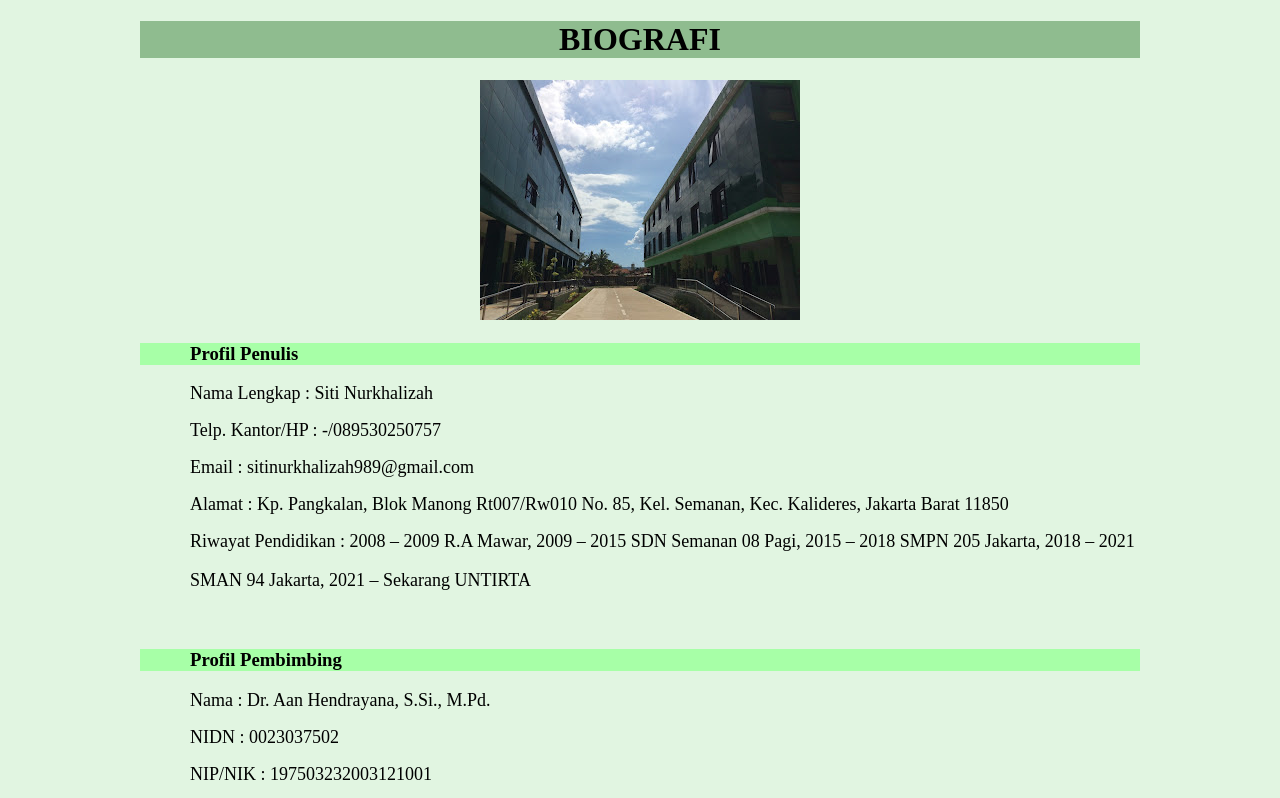
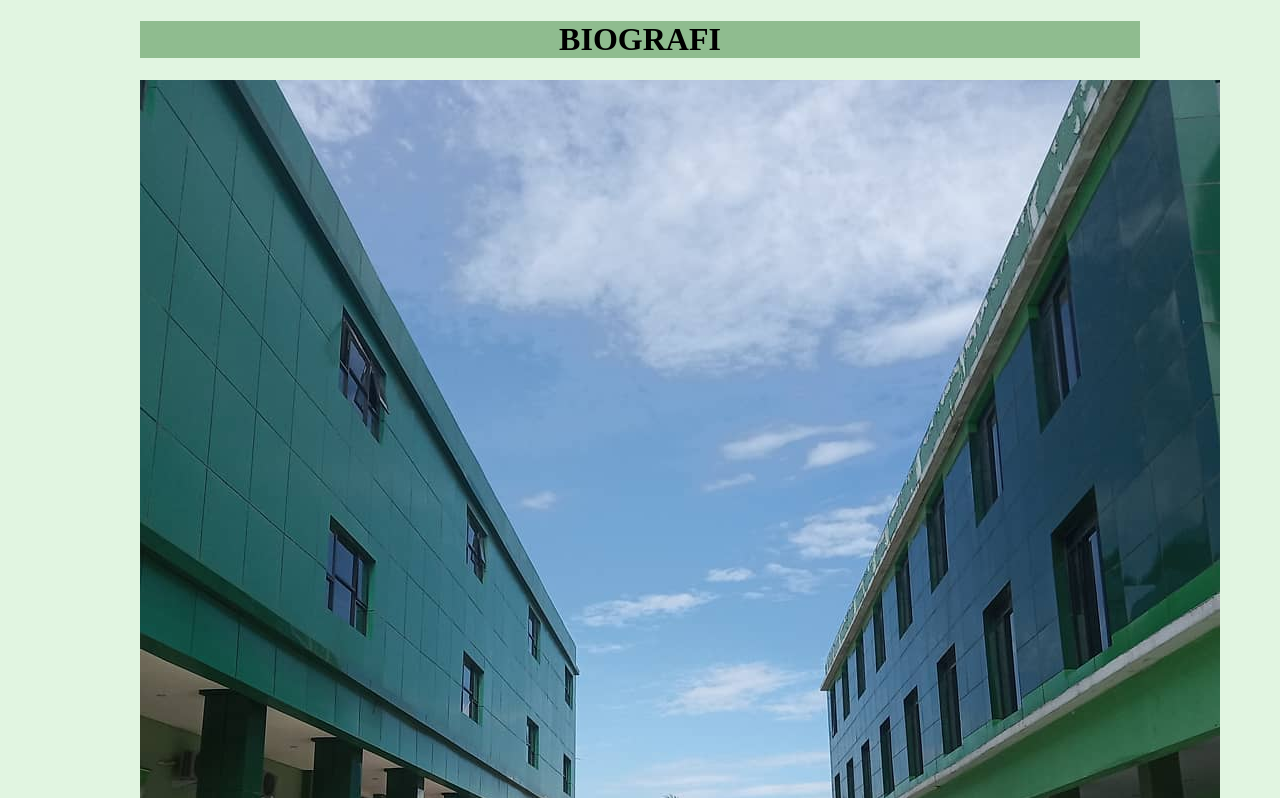
Before and after one commit to SitiNurkhalizah/SitiNurkhalizah_BRSD, a plain HTML site: page page/biografi.html in a window 1280 px wide. Shown: the top 798 px of the page. Drawn offline with Linux system fonts and the light colour scheme; files whose address does not match are found by name.

Commit message:
SitiNurhalizah_BRSD

```diff
--- a/page/biografi.html
+++ b/page/biografi.html
@@ -37,7 +37,7 @@ body{
             text-indent: 50px;
         }
     </style>
-    <img src="C:/Users/ACER/Documents/HTML%20PMM/PMM%202/statik/img/IMG_2984.JPG">
+    <img src="../statik/img/ciwaru 2.jpg">
 </center>
 
 <h3 style="background-color: rgb(167, 255, 167);"><p>Profil Penulis</p></h3>
```
Also changed, not shown: statik/img/ciwaru 2.jpg (added), statik/img/ciwaru.JPG (added).
